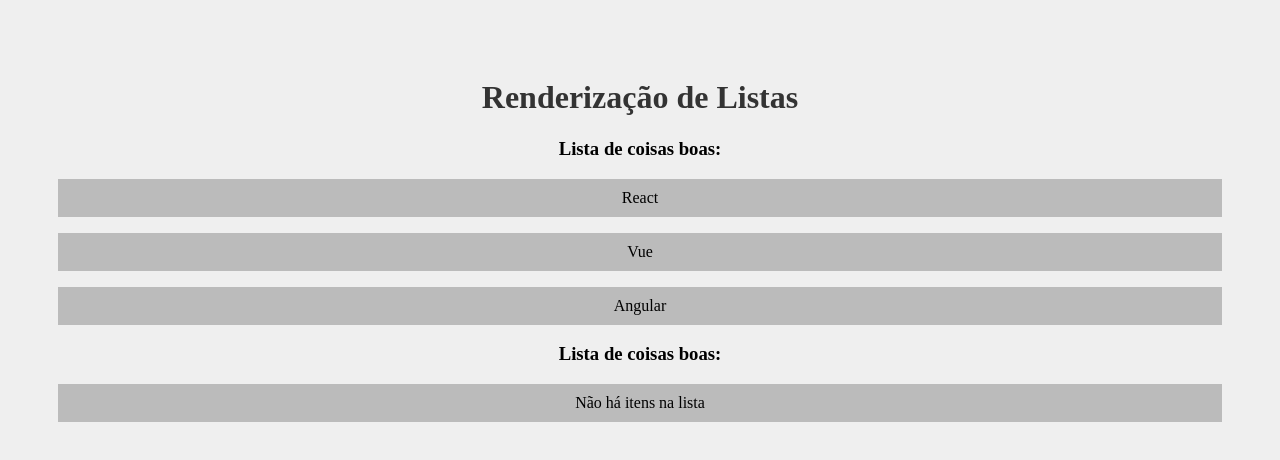
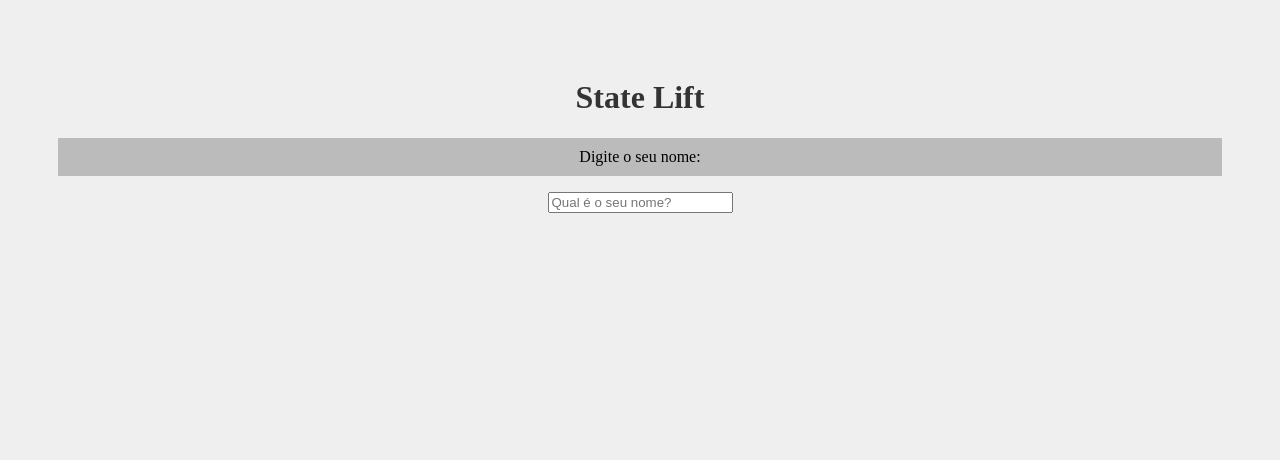
Before and after one commit to Mllara/react-project, a React (Create React App) app: page / in a window 1280 px wide. Shown: the top 460 px of the page. Built offline with nearby package versions, Linux system fonts and the light colour scheme.

Commit message:
aula quatorze

```diff
--- a/src/App.js
+++ b/src/App.js
@@ -1,20 +1,17 @@
+import {useState} from'react'
 import './App.css';
-import OutraLista from './Components/OutraLista';
-
-
-
+import Saudacao from './Components/Saudacao';
+import SeuNome from './Components/SeuNome'
 
 function App() {
-
-  const meuItens = ['React', 'Vue', 'Angular']
-
-
+  const [nome, setNome] = useState()
 
   return (
     <div className="App">
-      <h1>Renderização de Listas</h1>
-      <OutraLista itens={meuItens} />
-      <OutraLista itens={[]} />
+      <h1>State Lift</h1>
+      <SeuNome setNome={setNome}/>
+      <Saudacao nome={nome}/>
+
 
     </div>
   );
--- /dev/null
+++ b/src/Components/Saudacao.js
@@ -0,0 +1,10 @@
+function Saudacao({nome}){
+
+    function gerarSaudacao(algumNome){
+        return `Ola, ${algumNome}, tudo bem?`
+    }
+
+    return<> {nome && <p>{gerarSaudacao(nome)}</p>}</>
+
+}
+export default Saudacao
--- /dev/null
+++ b/src/Components/SeuNome.js
@@ -0,0 +1,15 @@
+function SeuNome({setNome}){
+
+    return(
+
+        <div>
+            <p>Digite o seu nome:</p>
+            <input
+            type="text"
+            placeholder="Qual é o seu nome?"
+            onChange={(e) => setNome (e.target.value)} />
+        </div>
+    )
+}
+
+export default SeuNome
```
